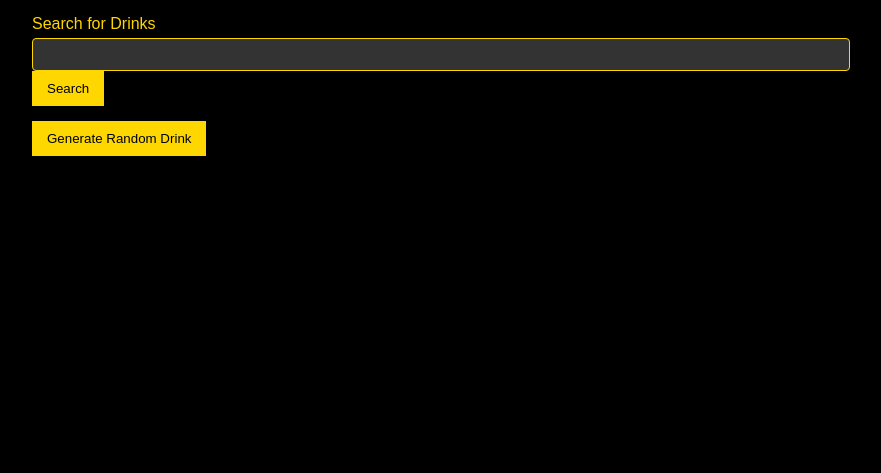
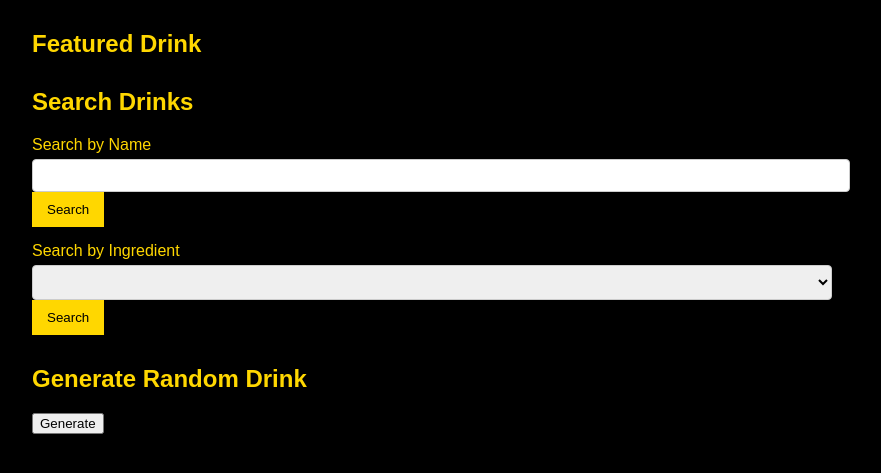
Before and after one commit to ben16stuart/cocktail_database_2, a Flask app: template templates/index.html in a window 1280 px wide. Shown: the part 128-601 px from the top of the page, without its empty margins (208-1089 px from the left). Run offline with Flask 3, Linux system fonts and the light colour scheme; the template is opened without the code that fills it, so the values that code supplies are empty.

Commit message:
Update index.html

```diff
--- a/templates/index.html
+++ b/templates/index.html
@@ -6,7 +6,7 @@
     <title>Cocktail Recipe Book</title>
     <style>
         body {
-            background-color: #000000;
+            background-color: #000;
             color: #FFD700;
             font-family: Arial, sans-serif;
             padding: 20px;
@@ -22,20 +22,18 @@
         .header h1 {
             color: #FFD700;
         }
-        .form-group, .drink {
+        .form-group {
             margin-bottom: 15px;
         }
         .form-group label {
             display: block;
         }
-        .form-group input, .form-group textarea {
+        .form-group input, .form-group select, .form-group textarea {
             width: 100%;
             padding: 8px;
             margin-top: 5px;
-            border: 1px solid #FFD700;
+            border: 1px solid #CCCCCC;
             border-radius: 4px;
-            background-color: #333;
-            color: #FFD700;
         }
         .form-group button {
             padding: 10px 15px;
@@ -45,7 +43,10 @@
             cursor: pointer;
         }
         .form-group button:hover {
-            background-color: #DAA520;
+            background-color: #CCAA00;
+        }
+        .section {
+            margin-top: 30px;
         }
     </style>
 </head>
@@ -54,64 +55,159 @@
         <div class="header">
             <h1>Cocktail Recipe Book</h1>
         </div>
-        <div id="random-drink" class="drink"></div>
-        <div class="form-group">
-            <label for="search-query">Search for Drinks</label>
-            <input type="text" id="search-query" name="search-query">
-            <button type="button" onclick="searchDrinks()">Search</button>
+
+        <!-- Random Drink Section -->
+        <div class="section" id="random-drink-section">
+            <h2>Featured Drink</h2>
+            <div id="random-drink"></div>
         </div>
-        <div id="search-results" class="drink"></div>
-        <div class="form-group">
-            <button type="button" onclick="generateDrink()">Generate Random Drink</button>
+
+        <!-- Search Section -->
+        <div class="section">
+            <h2>Search Drinks</h2>
+            <div class="form-group">
+                <label for="search-by-name">Search by Name</label>
+                <input type="text" id="search-by-name" name="search-by-name">
+                <button type="button" onclick="searchByName()">Search</button>
+            </div>
+            <div class="form-group">
+                <label for="search-by-ingredient">Search by Ingredient</label>
+                <select id="search-by-ingredient" name="search-by-ingredient"></select>
+                <button type="button" onclick="searchByIngredient()">Search</button>
+            </div>
+            <div id="search-results"></div>
         </div>
-        <div id="generated-drink" class="drink"></div>
+
+        <!-- Generate Random Drink Section -->
+        <div class="section">
+            <h2>Generate Random Drink</h2>
+            <button type="button" onclick="generateRandomDrink()">Generate</button>
+            <div id="generated-drink"></div>
+        </div>
     </div>
     <script>
-        const SUPABASE_URL = 'https://your-supabase-url.supabase.co';
-        const SUPABASE_KEY = 'your-supabase-key';
+        const SUPABASE_URL = 'https://qflhgztoxamhdhlxjpjc.supabase.co';
+        const SUPABASE_KEY = 'YOUR_SUPABASE_KEY';
+
+        const supabase = supabase.createClient(SUPABASE_URL, SUPABASE_KEY);
 
         async function fetchRandomDrink() {
-            const response = await fetch('/random-drink');
-            const drink = await response.json();
-            displayDrink(drink, 'random-drink');
+            const { data, error } = await supabase
+                .from('drinks')
+                .select('*')
+                .order('random()')
+                .limit(1);
+
+            if (error) {
+                console.error(error);
+                return;
+            }
+
+            displayDrink(data[0], 'random-drink');
         }
 
-        async function searchDrinks() {
-            const query = document.getElementById('search-query').value;
-            const response = await fetch(`/search-drinks?query=${query}`);
-            const drinks = await response.json();
-            displayDrinks(drinks, 'search-results');
+        async function searchByName() {
+            const name = document.getElementById('search-by-name').value;
+            const { data, error } = await supabase
+                .from('drinks')
+                .select('*')
+                .ilike('name', `%${name}%`);
+
+            if (error) {
+                console.error(error);
+                return;
+            }
+
+            displaySearchResults(data);
         }
 
-        async function generateDrink() {
-            const response = await fetch('/generate-drink');
-            const drink = await response.json();
-            displayDrink(drink, 'generated-drink');
+        async function searchByIngredient() {
+            const ingredient = document.getElementById('search-by-ingredient').value;
+            const { data, error } = await supabase
+                .from('drinks')
+                .select('*')
+                .contains('ingredients', [ingredient]);
+
+            if (error) {
+                console.error(error);
+                return;
+            }
+
+            displaySearchResults(data);
+        }
+
+        async function generateRandomDrink() {
+            const { data, error } = await supabase
+                .from('drinks')
+                .select('*')
+                .order('random()')
+                .limit(1);
+
+            if (error) {
+                console.error(error);
+                return;
+            }
+
+            displayDrink(data[0], 'generated-drink');
         }
 
         function displayDrink(drink, elementId) {
             const drinkElement = document.getElementById(elementId);
             drinkElement.innerHTML = `
-                <h2>${drink.name}</h2>
+                <h3>${drink.name}</h3>
                 <p>Category: ${drink.category}</p>
-                <p>${drink.description}</p>
-                <img src="${drink.picture_url}" alt="${drink.name}" style="width:100%">
+                <p>Description: ${drink.description}</p>
+                <img src="${drink.picture_url}" alt="${drink.name}" style="max-width: 100%; height: auto;">
+                <h4>Ingredients:</h4>
+                <ul>
+                    ${drink.ingredients.map(ingredient => `<li>${ingredient}</li>`).join('')}
+                </ul>
+                <h4>Directions:</h4>
+                <ol>
+                    ${drink.directions.map(direction => `<li>${direction}</li>`).join('')}
+                </ol>
             `;
         }
 
-        function displayDrinks(drinks, elementId) {
-            const drinksElement = document.getElementById(elementId);
-            drinksElement.innerHTML = drinks.map(drink => `
+        function displaySearchResults(drinks) {
+            const searchResults = document.getElementById('search-results');
+            searchResults.innerHTML = drinks.map(drink => `
                 <div>
-                    <h2>${drink.name}</h2>
+                    <h3>${drink.name}</h3>
                     <p>Category: ${drink.category}</p>
-                    <p>${drink.description}</p>
-                    <img src="${drink.picture_url}" alt="${drink.name}" style="width:100%">
+                    <p>Description: ${drink.description}</p>
+                    <img src="${drink.picture_url}" alt="${drink.name}" style="max-width: 100%; height: auto;">
+                    <h4>Ingredients:</h4>
+                    <ul>
+                        ${drink.ingredients.map(ingredient => `<li>${ingredient}</li>`).join('')}
+                    </ul>
+                    <h4>Directions:</h4>
+                    <ol>
+                        ${drink.directions.map(direction => `<li>${direction}</li>`).join('')}
+                    </ol>
                 </div>
             `).join('');
         }
 
+        async function populateIngredientDropdown() {
+            const { data, error } = await supabase
+                .from('ingredients')
+                .select('name');
+
+            if (error) {
+                console.error(error);
+                return;
+            }
+
+            const ingredientDropdown = document.getElementById('search-by-ingredient');
+            ingredientDropdown.innerHTML = data.map(ingredient => `
+                <option value="${ingredient.name}">${ingredient.name}</option>
+            `).join('');
+        }
+
+        // Initialize
         fetchRandomDrink();
+        populateIngredientDropdown();
     </script>
 </body>
 </html>
```
